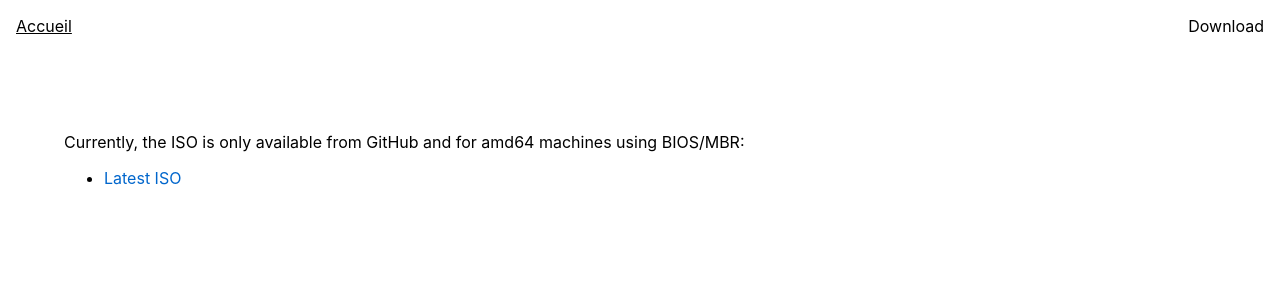
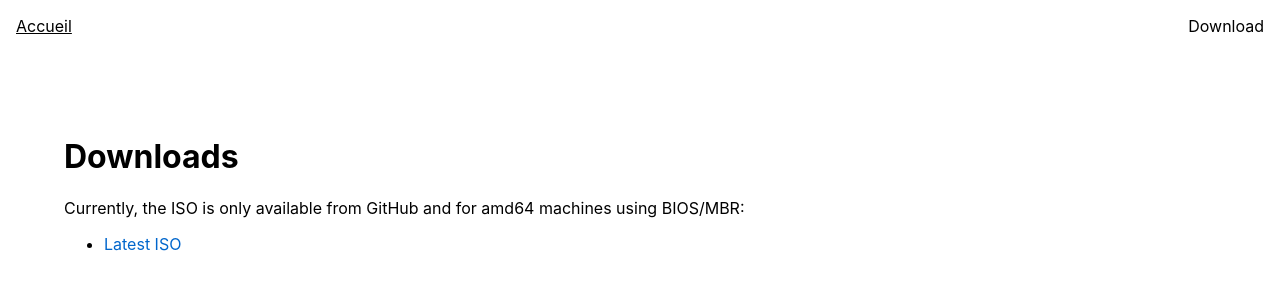
Before and after one commit to Papy-Linux/papy-linux.github.io, a Jekyll site: the page built from download.md, in a window 1280 px wide. Shown: the top 300 px of the page. Built offline with Jekyll 4.4.1, drawn with Linux system fonts in a browser that asks for light colours.

Commit message:
Add title on download page

```diff
--- a/download.md
+++ b/download.md
@@ -2,6 +2,8 @@
 title: Download
 ---
 
+# Downloads
+
 Currently, the ISO is only available from GitHub and for amd64 machines using BIOS/MBR:
 
 - [Latest ISO](https://github.com/Papy-Linux/papy-linux/releases/latest)
```
